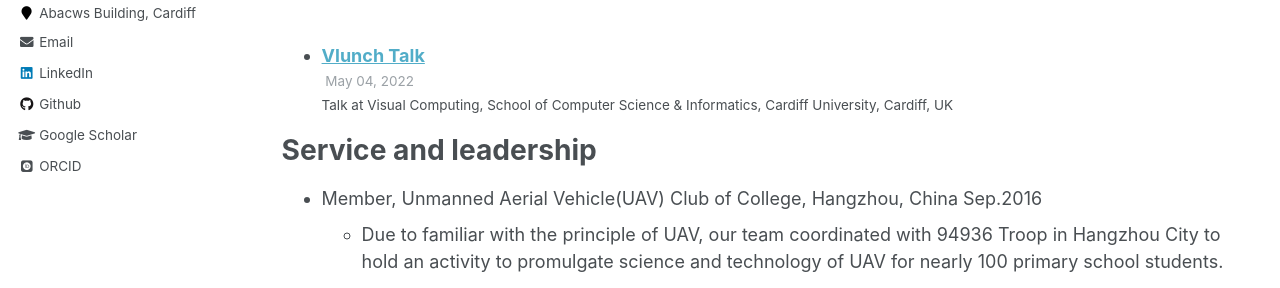
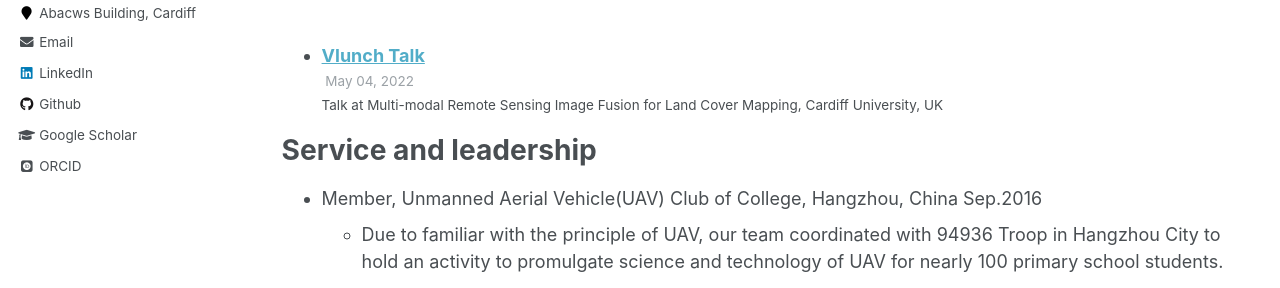
Before and after one commit to WANLIMA-CARDIFF/wanlima-cardiff.github.io, a Jekyll site: the page built from _pages/cv.md, in a window 1280 px wide and 900 px high, scrolled down 1640 px. Shown: the part 310-598 px from the top of the window. Built offline with Jekyll 4.4.1, drawn with Linux system fonts in a browser that asks for light colours; some web fonts are replaced.

Commit message:
Update Vlunch.md

```diff
--- a/_talks/Vlunch.md
+++ b/_talks/Vlunch.md
@@ -3,10 +3,8 @@ title: "Vlunch Talk"
 collection: talks
 type: "Talk"
 permalink: /talks/Vlunch2022
-venue: "Visual Computing, School of Computer Science & Informatics, Cardiff University"
+venue: "Multi-modal Remote Sensing Image Fusion for Land Cover Mapping"
 date: 04 May 2022
-location: "Cardiff, UK"
+location: "Cardiff University, UK"
 ---
 Speaker: Wanli Ma
-
-Talk Title: Multi-modal Remote Sensing Image Fusion for Land Cover Mapping
```
